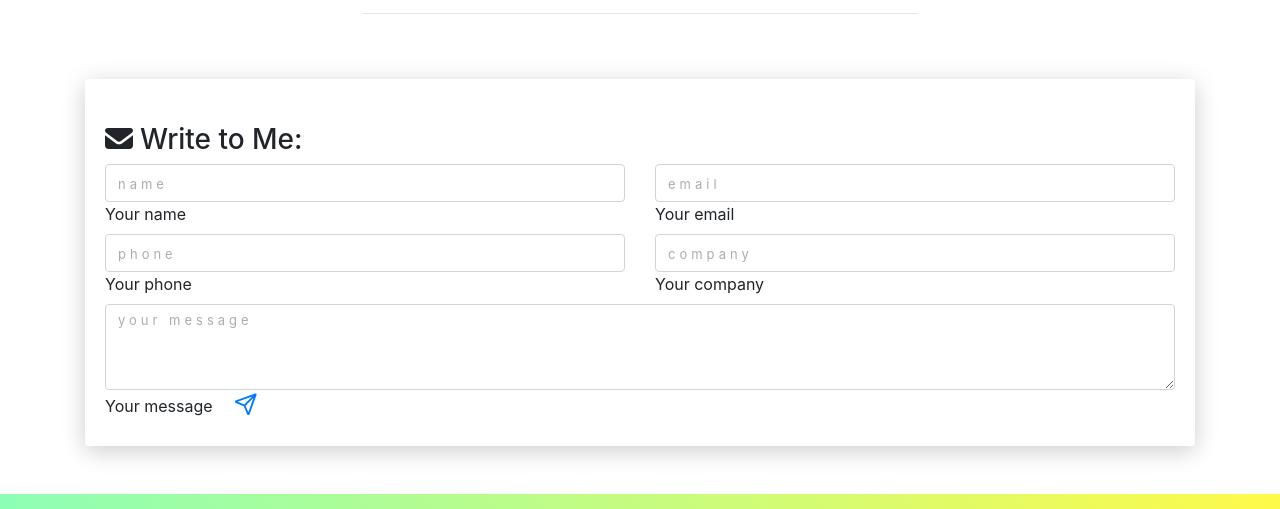
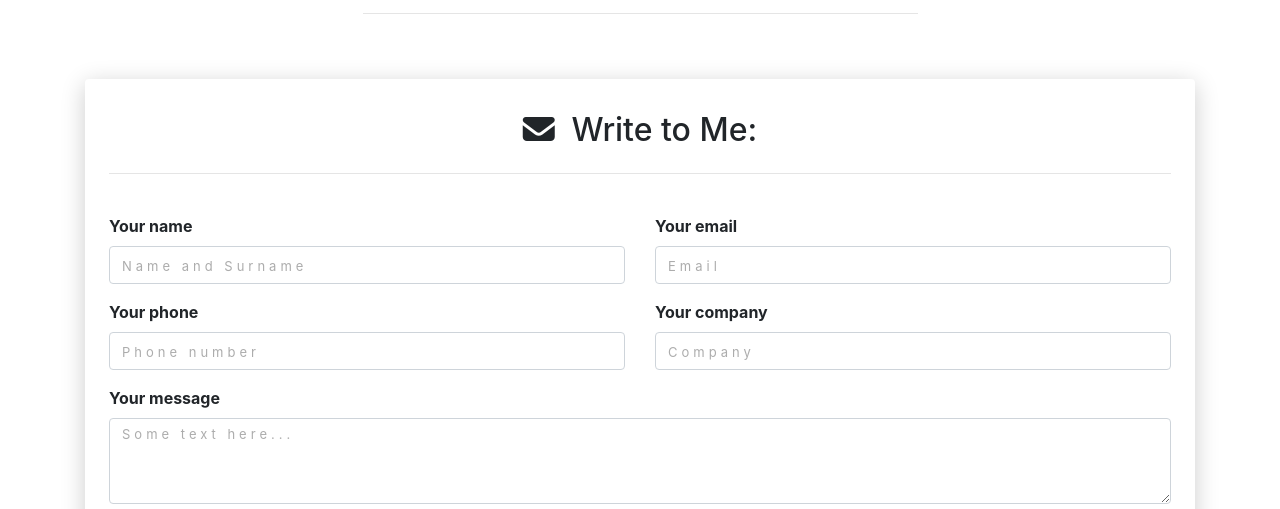
Before and after one commit to alessandra-didonna/Personal-Portfolio-site, a plain HTML site: page index.html in a window 1280 px wide. Shown: the part 3235-3744 px from the top of the page. Drawn offline with nearby package versions, Linux system fonts and the light colour scheme.

Commit message:
Update index.html

```diff
--- a/index.html
+++ b/index.html
@@ -260,45 +260,51 @@
     <div class="card">
       <div class="row">
         <div class="col">
-          <div class="card-body form">
-            <h3 class="mt-4"><i class="fas fa-envelope pr-2"></i>Write to Me:</h3>
+          <div class="card-body form d-flex flex-column justify-content-center align-items-stretch p-4">
+            <h2 class="mt-2 mb-3 text-center">
+              <i class="fas fa-envelope pr-2"></i>
+              Write to Me:
+              <hr class="mt-4">
+            </h2>
             <div class="row">
               <div class="col-md-6">
-                <div class="md-form mb-0">
-                  <input type="text" id="form-contact-name" class="form-control" placeholder="name">
-                  <label for="form-contact-name" class="">Your name</label>
+                <div class="md-form my-2">
+                  <label for="form-contact-name" class="font-weight-bolder">Your name</label>
+                  <input type="text" id="form-contact-name" class="form-control" placeholder="Name and Surname">
                 </div>
               </div>
               <div class="col-md-6">
-                <div class="md-form mb-0">
-                  <input type="text" id="form-contact-email" class="form-control" placeholder="email">
-                  <label for="form-contact-email" class="">Your email</label>
+                <div class="md-form my-2">
+                  <label for="form-contact-email" class="font-weight-bolder">Your email</label>
+                  <input type="text" id="form-contact-email" class="form-control" placeholder="Email">
                 </div>
               </div>
             </div>
             <div class="row">
               <div class="col-md-6">
-                <div class="md-form mb-0">
-                  <input type="text" id="form-contact-phone" class="form-control" placeholder="phone">
-                  <label for="form-contact-phone" class="">Your phone</label>
+                <div class="md-form my-2">
+                  <label for="form-contact-phone" class="font-weight-bolder">Your phone</label>
+                  <input type="text" id="form-contact-phone" class="form-control" placeholder="Phone number">
                 </div>
               </div>
               <div class="col-md-6">
-                <div class="md-form mb-0">
-                  <input type="text" id="form-contact-company" class="form-control" placeholder="company">
-                  <label for="form-contact-company" class="">Your company</label>
+                <div class="md-form my-2">
+                  <label for="form-contact-company" class="font-weight-bolder">Your company</label>
+                  <input type="text" id="form-contact-company" class="form-control" placeholder="Company">
                 </div>
               </div>
             </div>
             <div class="row">
               <div class="col-md-12">
-                <div class="md-form mb-0">
-                  <textarea id="form-contact-message" class="form-control md-textarea" rows="3" placeholder="your message"></textarea>
-                  <label for="form-contact-message">Your message</label>
-                  <a class="btn-floating btn-lg blue">
-                    <i class="far fa-paper-plane"></i>
-                  </a>
+                <div class="md-form my-2">
+                  <label for="form-contact-message" class="font-weight-bolder">Your message</label>
+                  <textarea id="form-contact-message" class="form-control md-textarea" rows="3" placeholder="Some text here..."></textarea>
                 </div>
+              </div>
+            </div>
+            <div class="row">
+              <div class="col-md-12">
+                <button class="btn btn-warning w-100 mt-3">Send</button>
               </div>
             </div>
           </div>
```
